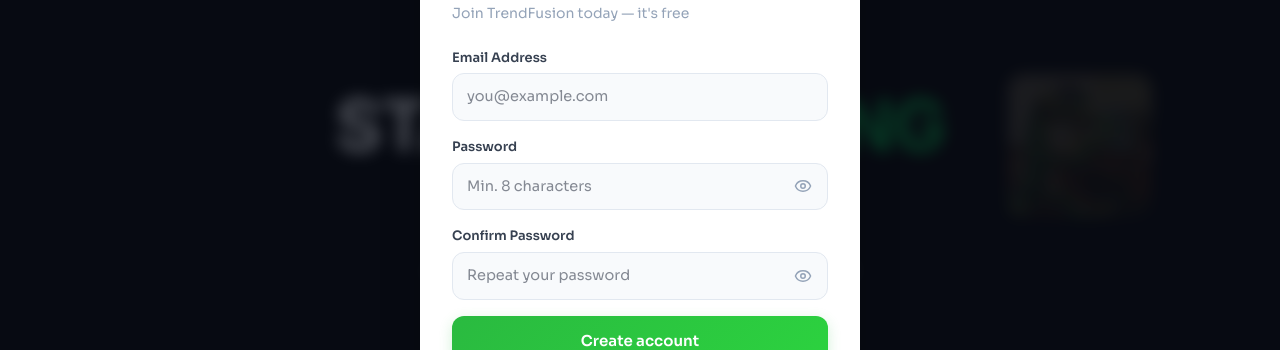
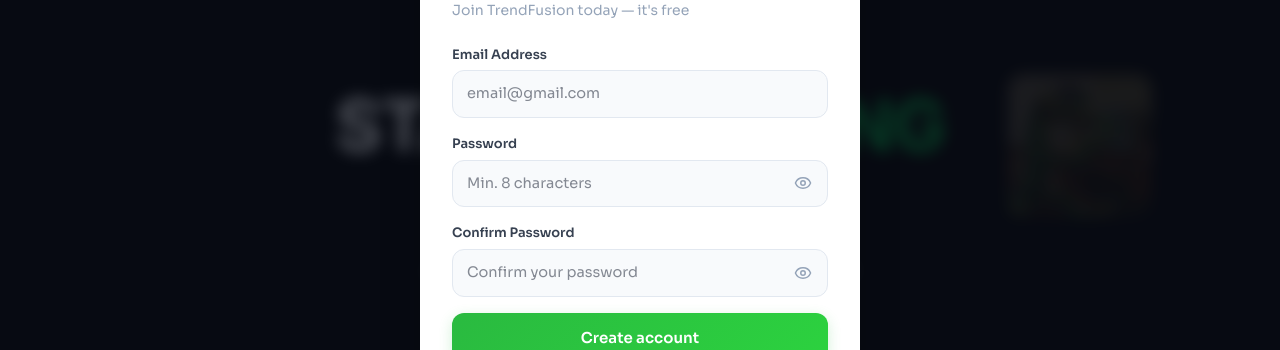
Before and after one commit to ThembelihleQueeneth/trend-fusion-react-app, a React (Vite) app: page / in a window 1280 px wide. Both pictures are taken after a click on the button "GET STARTED". Shown: the part 4742-5092 px from the top of the page. Built offline with nearby package versions, Linux system fonts and the light colour scheme.

Commit message:
Fixing bugs

```diff
--- a/src/components/LoginModal.tsx
+++ b/src/components/LoginModal.tsx
@@ -106,11 +106,7 @@
           to { transform: translateY(0); opacity: 1; }
         }
 
-        .lm-top-bar {
-          height: 6px;
-          flex-shrink: 0;
-          background: linear-gradient(90deg, #22c55e 0%, #84cc16 100%);
-        }
+
 
         .lm-body {
           padding: 32px;
@@ -278,7 +274,7 @@
                 <input
                   type="email"
                   className={`lm-input ${error ? "lm-input-error" : ""}`}
-                  placeholder="name@company.com"
+                  placeholder="email@gmail.com"
                   value={email}
                   onChange={(e) => { setEmail(e.target.value); setError(""); }}
                   required
@@ -294,7 +290,7 @@
                   <input
                     type={showPassword ? "text" : "password"}
                     className={`lm-input ${error ? "lm-input-error" : ""}`}
-                    placeholder="••••••••"
+                    placeholder="Enter your password"
                     value={password}
                     onChange={(e) => { setPassword(e.target.value); setError(""); }}
                     required
--- a/src/components/RegisterModal.tsx
+++ b/src/components/RegisterModal.tsx
@@ -111,11 +111,7 @@
           to { transform: translateY(0); opacity: 1; }
         }
 
-        .rm-top-bar {
-          height: 6px;
-          flex-shrink: 0;
-          background: linear-gradient(90deg, #2aba40 0%, #2cd23f 100%);
-        }
+
 
         .rm-body {
           padding: 32px;
@@ -292,7 +288,7 @@
                   <input
                     type="email"
                     className="rm-input"
-                    placeholder="you@example.com"
+                    placeholder="email@gmail.com"
                     value={email}
                     onChange={(e) => setEmail(e.target.value)}
                     required
@@ -328,7 +324,7 @@
                   <input
                     type={showConfirmPassword ? "text" : "password"}
                     className={`rm-input ${error === "Passwords do not match" ? "rm-input-error" : ""}`}
-                    placeholder="Repeat your password"
+                    placeholder="Confirm your password"
                     value={confirmPassword}
                     onChange={(e) => setConfirmPassword(e.target.value)}
                     required
```
